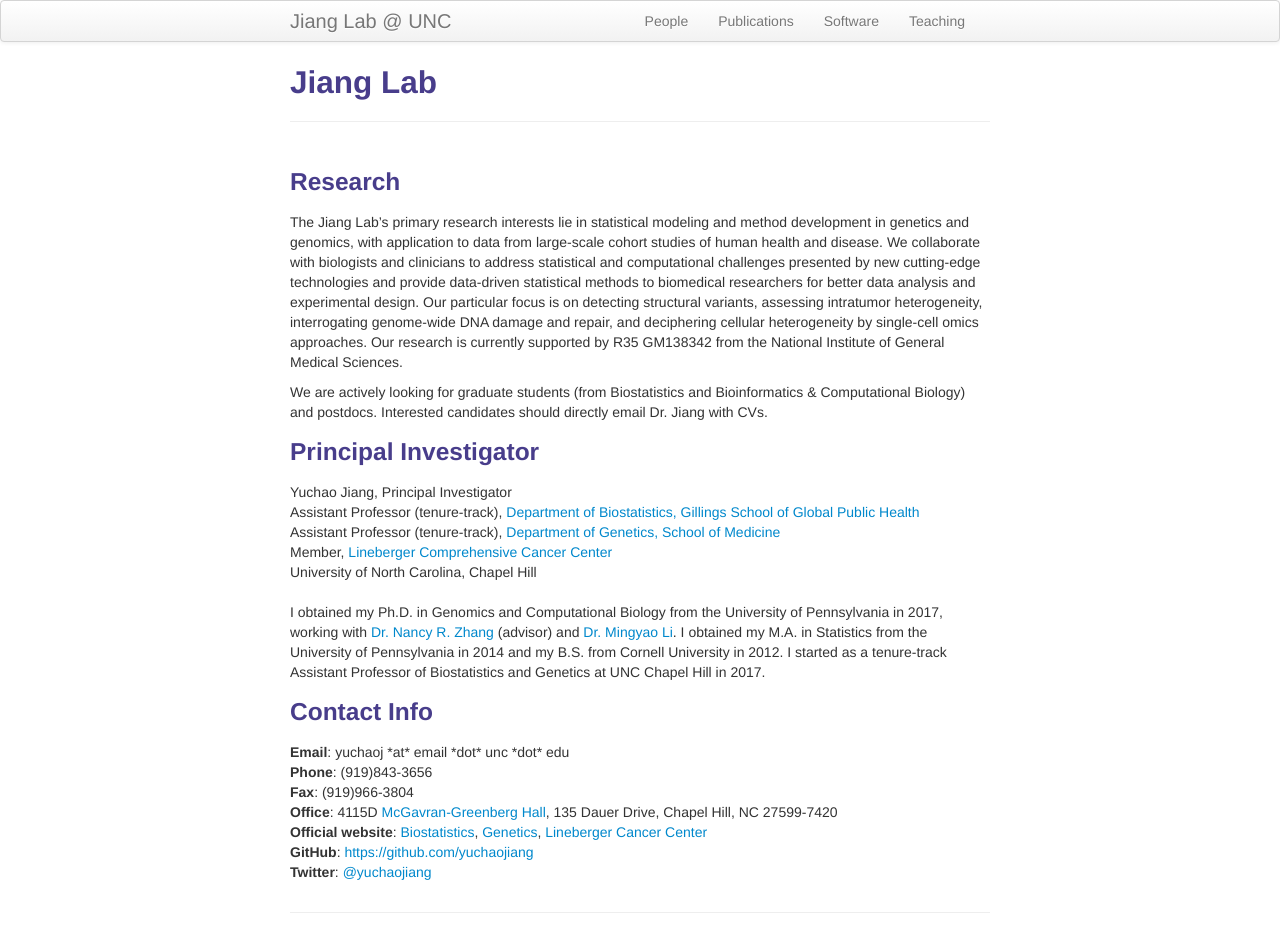
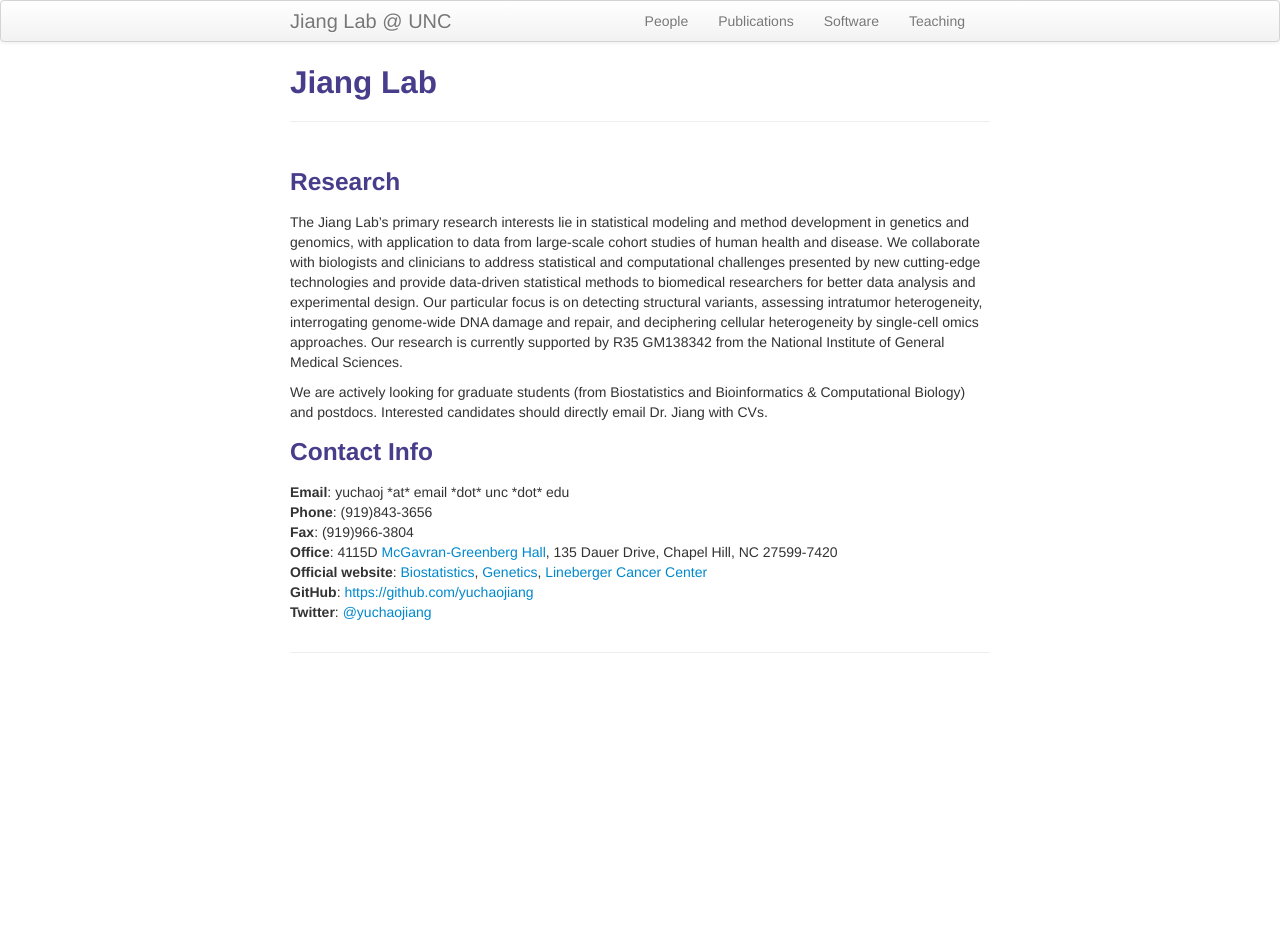
Before and after one commit to yuchaojiang/yuchaojiang.github.io, a Jekyll site: the page built from index.md, in a window 1280 px wide. Built offline with Jekyll 4.4.1, drawn with Linux system fonts in a browser that asks for light colours; after the commit the page ends 900 px from its top, so only the background shows below that.

Commit message:
Update index.md

```diff
--- a/index.md
+++ b/index.md
@@ -7,20 +7,6 @@ title: Jiang Lab
 The Jiang Lab’s primary research interests lie in statistical modeling and method development in genetics and genomics, with application to data from large-scale cohort studies of human health and disease. We collaborate with biologists and clinicians to address statistical and computational challenges presented by new cutting-edge technologies and provide data-driven statistical methods to biomedical researchers for better data analysis and experimental design. Our particular focus is on detecting structural variants, assessing intratumor heterogeneity, interrogating genome-wide DNA damage and repair, and deciphering cellular heterogeneity by single-cell omics approaches. Our research is currently supported by R35 GM138342 from the National Institute of General Medical Sciences.
 
 We are actively looking for graduate students (from Biostatistics and Bioinformatics & Computational Biology) and postdocs. Interested candidates should directly email Dr. Jiang with CVs.
-
-### Principal Investigator
-
-<div class="container">
-    <div class="row-fluid">
-            Yuchao Jiang, Principal Investigator<br/>
-            Assistant Professor (tenure-track), <a href="http://sph.unc.edu/bios/biostatistics/">Department of Biostatistics, Gillings School of Global Public Health</a><br/>
-            Assistant Professor (tenure-track), <a href="http://www.med.unc.edu/genetics/">Department of Genetics, School of Medicine</a><br/>
-            Member, <a href="https://unclineberger.org/">Lineberger Comprehensive Cancer Center</a><br/>
-            University of North Carolina, Chapel Hill <br/><br/>
-    </div>
-</div>
-
-I obtained my Ph.D. in Genomics and Computational Biology from the University of Pennsylvania in 2017, working with [Dr. Nancy R. Zhang](https://statistics.wharton.upenn.edu/profile/nzh/) (advisor) and [Dr. Mingyao Li](http://www.med.upenn.edu/apps/faculty/index.php/g275/p8122973). I obtained my M.A. in Statistics from the University of Pennsylvania in 2014 and my B.S. from Cornell University in 2012. I started as a tenure-track Assistant Professor of Biostatistics and Genetics at UNC Chapel Hill in 2017.
 
 ### Contact Info
 
```
